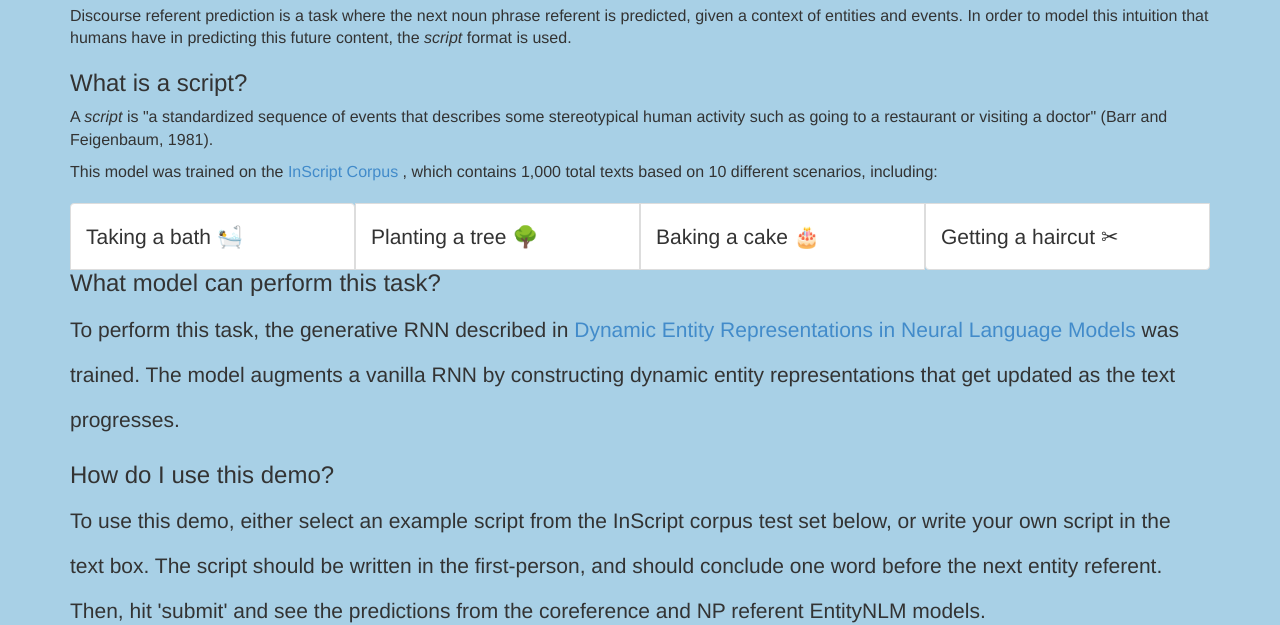
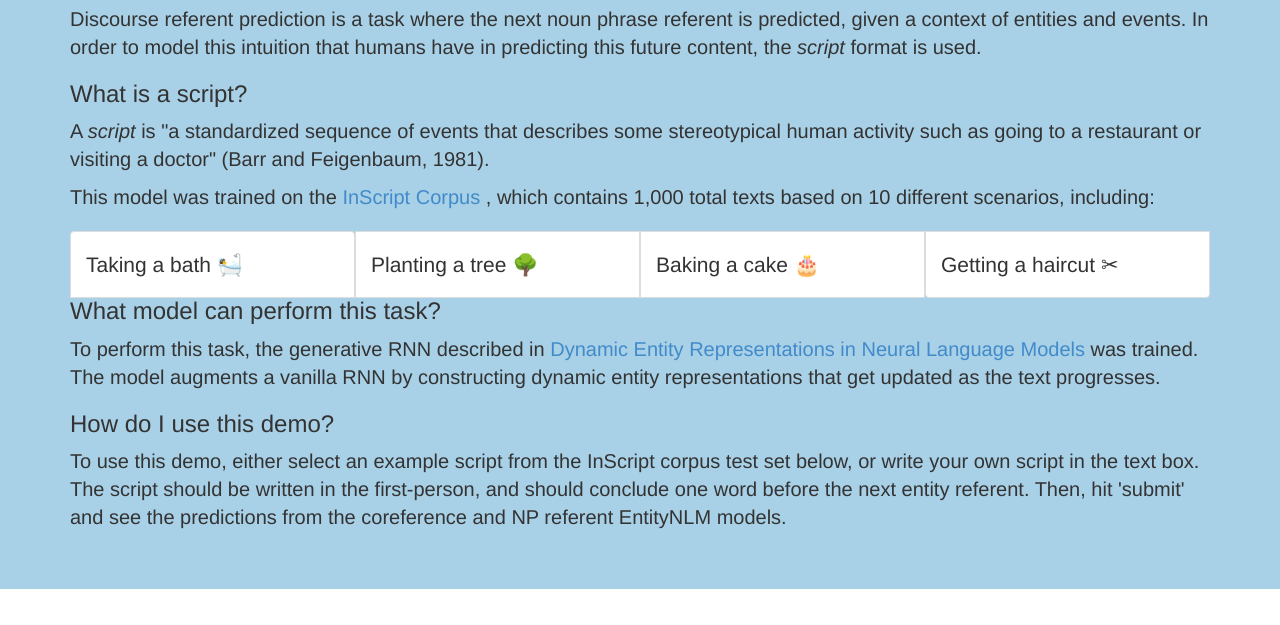
Before and after one commit to parkervg/discourse-referent-demo, a plain HTML site: page index.html in a window 1280 px wide. Shown: the part 186-811 px from the top of the page. Drawn offline with Linux system fonts and the light colour scheme.

Commit message:
<p> tags, font size change

```diff
--- a/index.html
+++ b/index.html
@@ -58,12 +58,12 @@
             <li class="list-group-item col-xs-6 col-sm-4 col-md-3">Getting a haircut &#9986;</li>
           </ul>
           <h3> What model can perform this task? </h3>
-          To perform this task, the generative RNN described in <a href="https://arxiv.org/pdf/1703.05260.pdf">Dynamic Entity Representations in Neural Language Models</a> was trained. The model augments a vanilla RNN by constructing dynamic entity
-          representations that get updated as the text progresses.
+          <p> To perform this task, the generative RNN described in <a href="https://arxiv.org/pdf/1703.05260.pdf">Dynamic Entity Representations in Neural Language Models</a> was trained. The model augments a vanilla RNN by constructing dynamic entity
+            representations that get updated as the text progresses.</p>
           <h3> How do I use this demo? </h3>
-          To use this demo, either select an example script from the InScript corpus test set below, or write your own script in the text box.
+          <p>To use this demo, either select an example script from the InScript corpus test set below, or write your own script in the text box.
           The script should be written in the first-person, and should conclude one word before the next entity referent.
-          Then, hit 'submit' and see the predictions from the coreference and NP referent EntityNLM models.
+            Then, hit 'submit' and see the predictions from the coreference and NP referent EntityNLM models.</p>
     </div>
   </div>
 
--- a/static/css/scrollsnap.css
+++ b/static/css/scrollsnap.css
@@ -4,7 +4,7 @@
 }
 
 .jumbotron p {
-  font-size: 16px;
+  font-size: 20px;
 }
 
 html {
@@ -19,7 +19,3 @@ section {
 body {
     padding-bottom: 210px;
 }
-
-.list-group a {
-
-}
```
